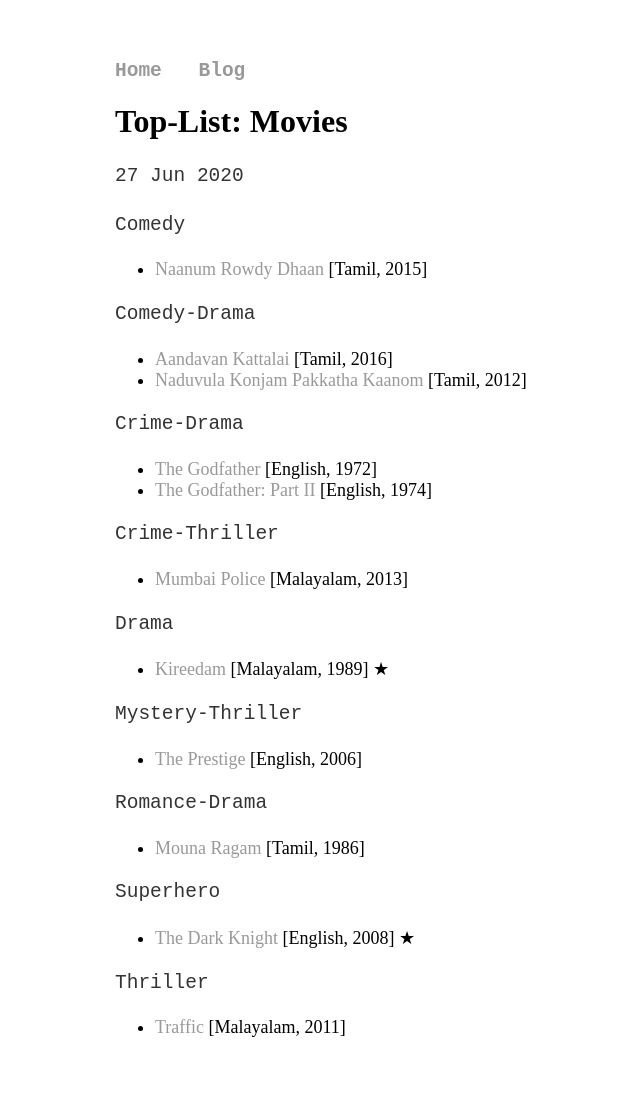
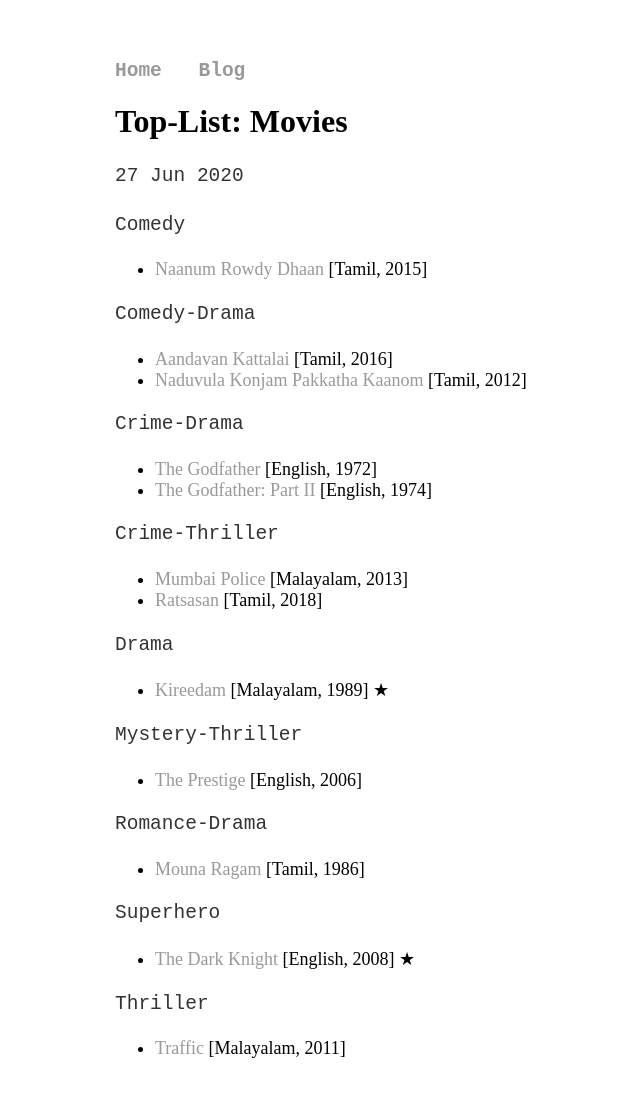
Before and after one commit to joe019/joe019.github.io, a Jekyll site: the page built from _posts/2020-06-27-movies.md, in a window 1280 px wide. Shown: the whole page, without its empty margins (45-685 px from the left). Built offline with Jekyll 4.4.1, drawn with Linux system fonts in a browser that asks for light colours; before the commit the page ends 1098 px from its top, so only the background shows below that.

Commit message:
Added Ratsasan

```diff
--- a/_posts/2020-06-27-movies.md
+++ b/_posts/2020-06-27-movies.md
@@ -17,6 +17,7 @@
 
 Crime-Thriller
 * [Mumbai Police](https://www.hotstar.com/in/movies/mumbai-police/1000081082) [Malayalam, 2013]
+* [Ratsasan](https://www.sunnxt.com/tamil-movie/detail/82686/ratsasan/) [Tamil, 2018]
 
 Drama
 * [Kireedam](https://www.hotstar.com/in/movies/kireedam/1000110732/) [Malayalam, 1989] &#9733;
```
